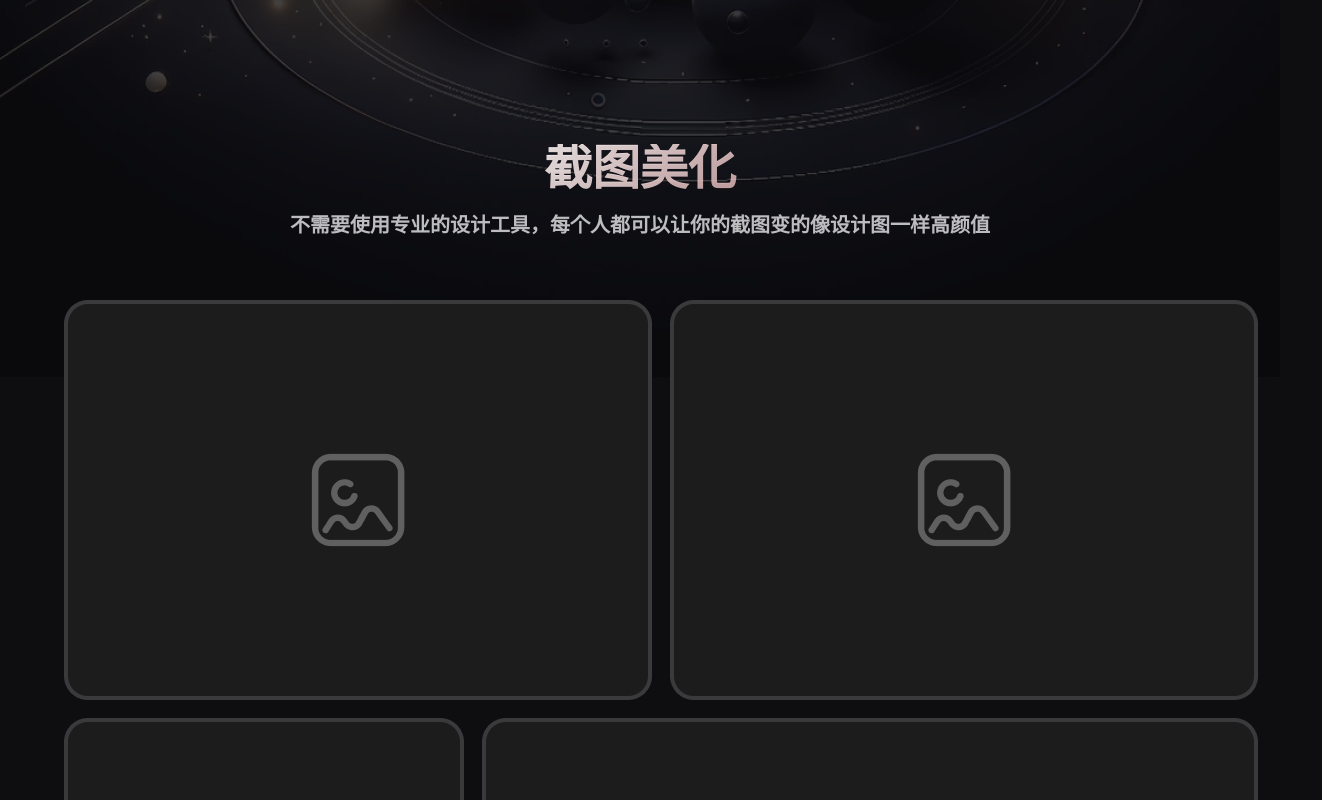
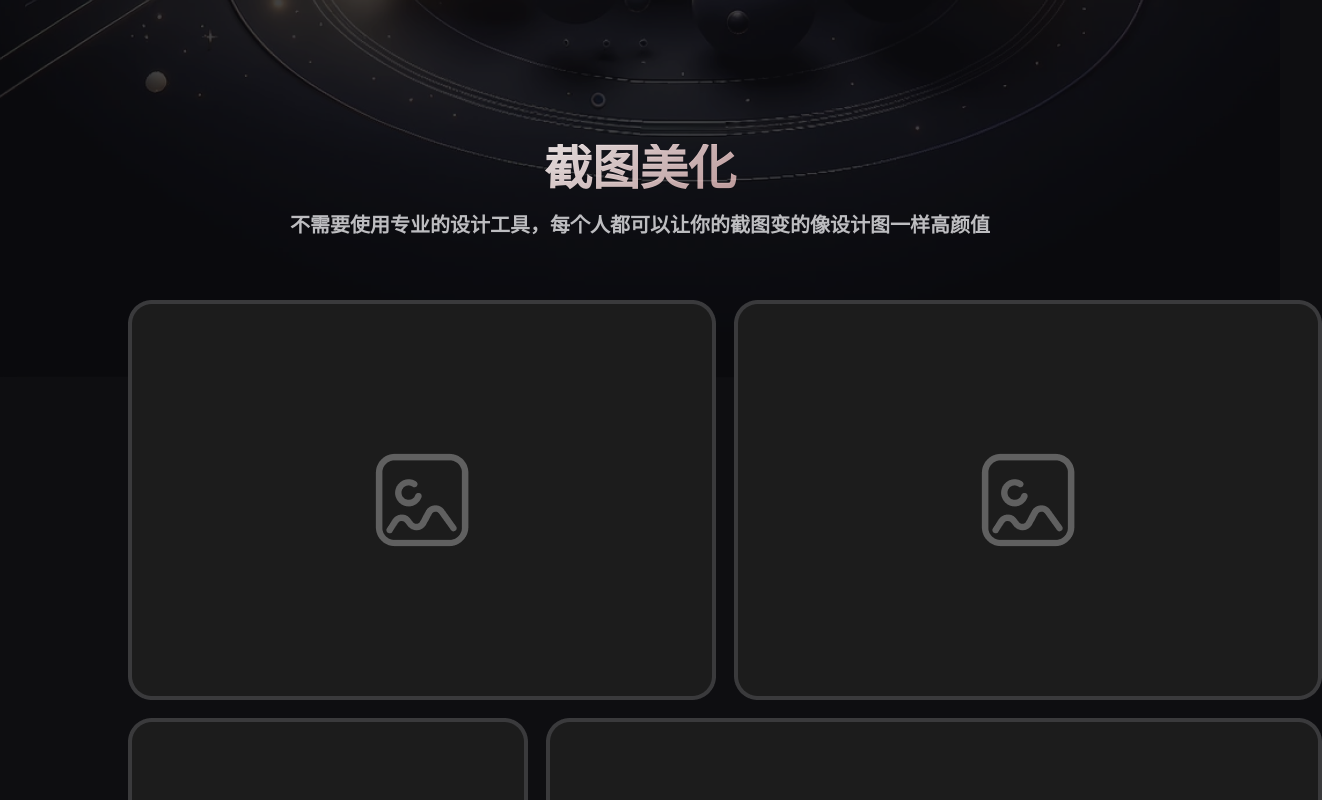
Before and after one commit to oksocool/oksocool.github.io, a plain HTML site: page index.html in a window 1280 px wide. Shown: the part 808-1608 px from the top of the page, 1322 px wide, since content can reach past the window. Drawn offline with Linux system fonts and the light colour scheme.

Commit message:
更新 style.css

```diff
--- a/style.css
+++ b/style.css
@@ -197,8 +197,8 @@ body{
 
 
 .module_image{
-    height: 818px;
-    width: 90%;
+    height: auto;
+    width: 80%;
     max-width: 1192px;
     /* border: 4px solid var(--border-button, #3A3A3C); */
     margin-top: 60px;
```
